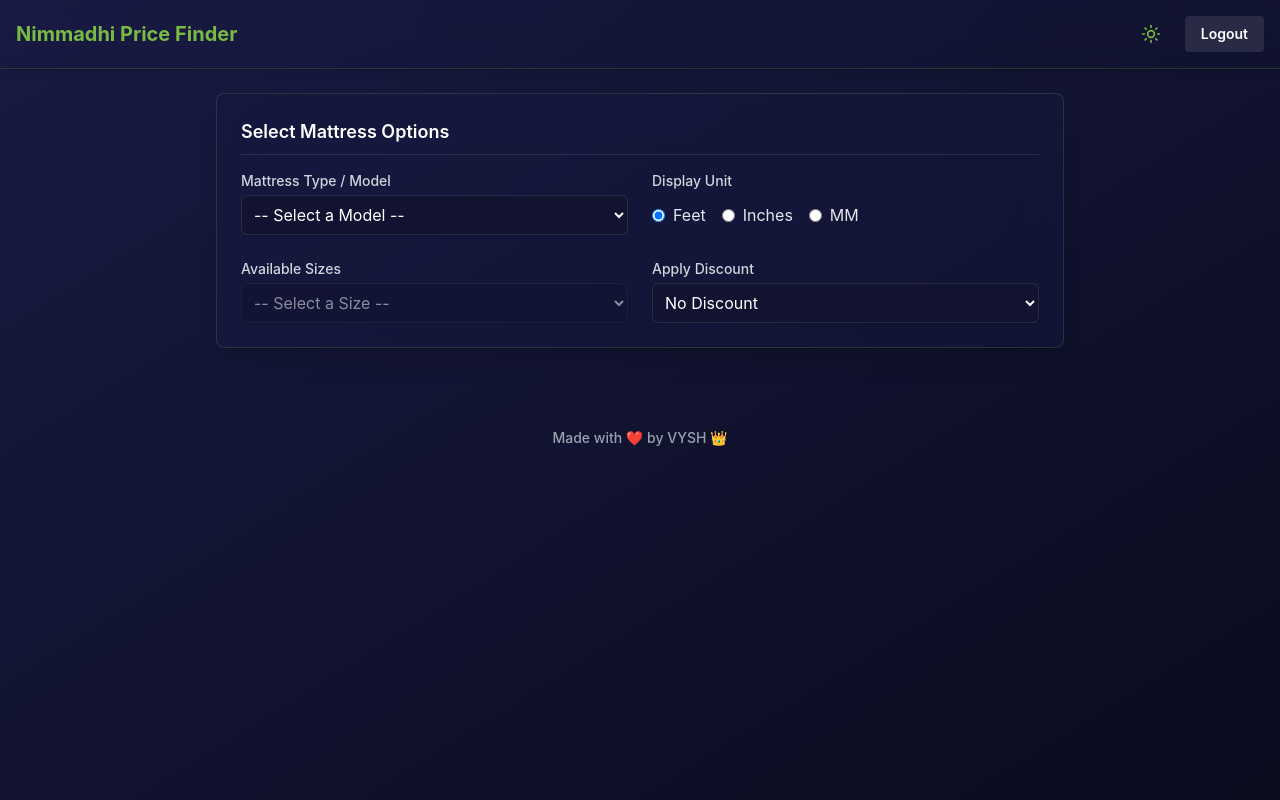
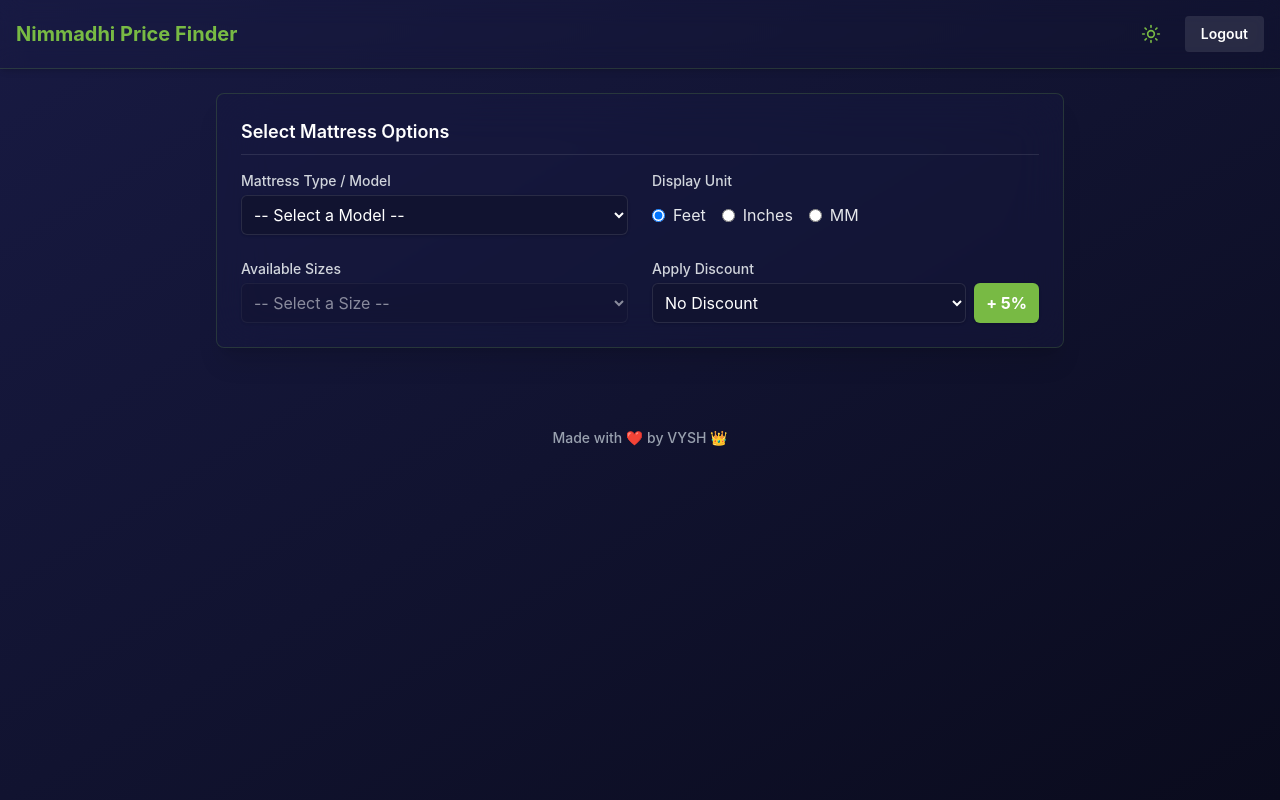
Before and after one commit to b-vysh/Nimmadhi-Price-Finder, a React (Vite) app: page / in a window 1280 px wide. Built offline with nearby package versions, Linux system fonts and the light colour scheme; sample sign-in values are in the browser's storage.

Commit message:
Add additional incremental discount logic

```diff
--- a/src/components/PriceFinder.tsx
+++ b/src/components/PriceFinder.tsx
@@ -12,6 +12,7 @@ const PriceFinder = () => {
   const [selectedSize, setSelectedSize] = useState('');
   const [unit, setUnit] = useState<UnitType>('feet');
   const [discount, setDiscount] = useState<number>(0);
+  const [extraDiscount, setExtraDiscount] = useState<number>(0);
   const [isDark, setIsDark] = useState(
     () => localStorage.getItem('theme') !== 'light'
   );
@@ -136,10 +137,14 @@ const PriceFinder = () => {
             {/* Discount Selection */}
             <div>
               <label className="block text-sm font-medium text-gray-700 dark:text-gray-300 mb-1">Apply Discount</label>
+              <div className="flex gap-2">
                 <select
-                className="w-full bg-white dark:bg-[#111330] border-gray-300 dark:border-white/10 text-gray-900 dark:text-white rounded-md shadow-sm p-2 border focus:ring-2 focus:ring-[#78ba44] focus:border-transparent outline-none transition-colors"
+                  className="flex-1 bg-white dark:bg-[#111330] border-gray-300 dark:border-white/10 text-gray-900 dark:text-white rounded-md shadow-sm p-2 border focus:ring-2 focus:ring-[#78ba44] focus:border-transparent outline-none transition-colors"
                   value={discount}
-                onChange={(e) => setDiscount(Number(e.target.value))}
+                  onChange={(e) => {
+                    setDiscount(Number(e.target.value));
+                    setExtraDiscount(0);
+                  }}
                 >
                   {DISCOUNTS.map((d) => (
                     <option key={d} value={d}>
@@ -147,6 +152,23 @@ const PriceFinder = () => {
                     </option>
                   ))}
                 </select>
+                <button
+                  onClick={() => setExtraDiscount((prev) => prev + 5)}
+                  className="bg-[#78ba44] hover:bg-[#65a037] text-white px-3 py-2 rounded-md font-bold transition-colors whitespace-nowrap shadow-sm"
+                  title="Add additional 5% discount"
+                >
+                  + 5%
+                </button>
+                {extraDiscount > 0 && (
+                  <button
+                    onClick={() => setExtraDiscount(0)}
+                    className="bg-red-500 hover:bg-red-600 text-white px-3 py-2 rounded-md font-bold transition-colors shadow-sm"
+                    title="Reset extra discount"
+                  >
+                    Reset
+                  </button>
+                )}
+              </div>
             </div>
           </div>
         </div>
@@ -160,23 +182,27 @@ const PriceFinder = () => {
                 <thead className="bg-gray-50 dark:bg-[#78ba44]/10">
                   <tr>
                     <th className="px-2 sm:px-6 py-3 text-left text-xs font-bold text-gray-500 dark:text-[#78ba44] uppercase tracking-wider">Thickness</th>
-                    {discount === 0 ? (
+                    {discount === 0 && extraDiscount === 0 ? (
                       <th className="px-2 sm:px-6 py-3 text-left text-xs font-bold text-gray-500 dark:text-[#78ba44] uppercase tracking-wider">Price (₹)</th>
                     ) : (
                       <>
                         <th className="px-2 sm:px-6 py-3 text-left text-xs font-bold text-gray-500 dark:text-[#78ba44] uppercase tracking-wider">Original (₹)</th>
-                        <th className="px-2 sm:px-6 py-3 text-left text-xs font-bold text-gray-500 dark:text-[#78ba44] uppercase tracking-wider">Final (₹)</th>
+                        <th className="px-2 sm:px-6 py-3 text-left text-xs font-bold text-gray-500 dark:text-[#78ba44] uppercase tracking-wider">{discount === 0 ? 'Base' : `${discount}%`} (₹)</th>
+                        {extraDiscount > 0 && (
+                          <th className="px-2 sm:px-6 py-3 text-left text-xs font-bold text-gray-500 dark:text-[#78ba44] uppercase tracking-wider">{discount}% + {extraDiscount}% (₹)</th>
+                        )}
                       </>
                     )}
                   </tr>
                 </thead>
                 <tbody className="bg-white dark:bg-transparent divide-y divide-gray-200 dark:divide-white/10">
                   {currentSize.thicknessPrices.map((tp, idx) => {
-                    const finalPrice = tp.price * (1 - discount / 100);
+                    const discountedPrice = tp.price * (1 - discount / 100);
+                    const finalExtraPrice = discountedPrice * (1 - extraDiscount / 100);
                     return (
                       <tr key={idx} className="hover:bg-gray-50 dark:hover:bg-white/5 transition-colors">
                         <td className="px-2 sm:px-6 py-3 whitespace-nowrap text-sm font-medium text-gray-900 dark:text-gray-200">{tp.thicknessInches}"</td>
-                        {discount === 0 ? (
+                        {discount === 0 && extraDiscount === 0 ? (
                           <td className="px-2 sm:px-6 py-3 whitespace-nowrap text-sm font-bold text-blue-900 dark:text-white">
                             ₹{tp.price.toLocaleString('en-IN')}
                           </td>
@@ -185,9 +211,14 @@ const PriceFinder = () => {
                             <td className="px-2 sm:px-6 py-3 whitespace-nowrap text-sm text-gray-500 dark:text-gray-400 line-through">
                               ₹{tp.price.toLocaleString('en-IN')}
                             </td>
+                            <td className={`px-2 sm:px-6 py-3 whitespace-nowrap text-sm font-bold ${extraDiscount > 0 ? 'text-gray-500 dark:text-gray-400 line-through' : 'text-green-600 dark:text-[#78ba44]'}`}>
+                              ₹{discountedPrice.toLocaleString('en-IN', { maximumFractionDigits: 0 })}
+                            </td>
+                            {extraDiscount > 0 && (
                               <td className="px-2 sm:px-6 py-3 whitespace-nowrap text-sm font-bold text-green-600 dark:text-[#78ba44]">
-                              ₹{finalPrice.toLocaleString('en-IN', { maximumFractionDigits: 0 })}
+                                ₹{finalExtraPrice.toLocaleString('en-IN', { maximumFractionDigits: 0 })}
                               </td>
+                            )}
                           </>
                         )}
                       </tr>
```
Lines whose indentation alone changed are shown as unchanged.
